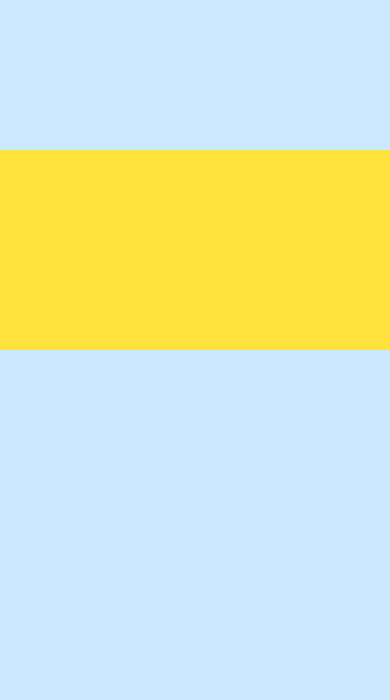
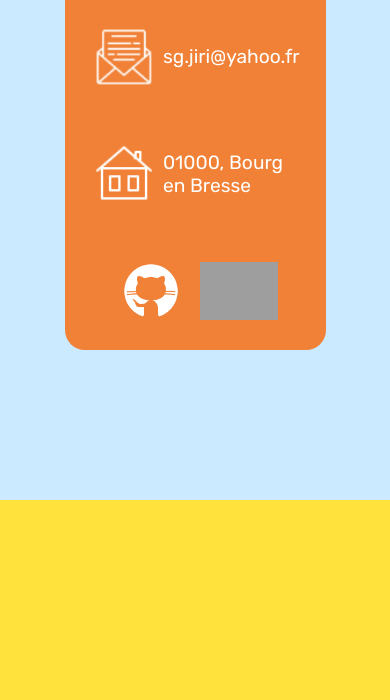
Before and after one commit to sgjiri/portfolio, a PHP site: page / in a window 390 px wide; the page is wider, and only the part inside the window is pictured. Shown: the part 4888-5588 px from the top of that part. Before the commit the page ends 5238 px from the top of that part, so only its background shows below. Run offline with PHP 8.4, Linux system fonts and the light colour scheme; some web fonts are replaced; grey boxes are pictures that could not be loaded.

Commit message:
responsivform

```diff
--- a/style.css
+++ b/style.css
@@ -10,6 +10,7 @@
   margin: 0;
   padding: 0;
   font-family: "Rubis-regular", serif;
+  transition: all 0.2s ease-in;
 }
 
 body {
@@ -1864,9 +1865,14 @@
     height: 950px;
   }
 }
-@media screen and (max-width: 1000px) {
+@media screen and (max-width: 799px) {
   main #contact {
-    height: 950px;
+    height: 1060px;
+  }
+}
+@media screen and (max-width: 566px) {
+  main #contact {
+    height: 1300px;
   }
 }
 main #contact .content {
@@ -1926,7 +1932,19 @@
 }
 @media screen and (max-width: 900px) {
   main #contact .content .padding form .zonneForm1 {
+    margin-top: 30px;
     width: 100%;
+    height: 90%;
+  }
+}
+@media screen and (max-width: 799px) {
+  main #contact .content .padding form .zonneForm1 {
+    height: 80%;
+  }
+}
+@media screen and (max-width: 566px) {
+  main #contact .content .padding form .zonneForm1 {
+    height: 70%;
   }
 }
 main #contact .content .padding form .zonneForm1 .champ {
@@ -2036,7 +2054,7 @@
   width: 30%;
   display: flex;
   flex-direction: column;
-  justify-content: center;
+  justify-content: flex-start;
   height: 100%;
 }
 @media screen and (max-width: 1300px) {
@@ -2047,6 +2065,17 @@
 @media screen and (max-width: 900px) {
   main #contact .content .padding form .zonneForm2 {
     width: 100%;
+    height: 10%;
+    margin-bottom: 30px;
+  }
+}
+@media screen and (max-width: 799px) {
+  main #contact .content .padding form .zonneForm2 {
+    height: 20%;
+  }
+}
+@media screen and (max-width: 566px) {
+  main #contact .content .padding form .zonneForm2 {
     height: 30%;
   }
 }
@@ -2063,6 +2092,15 @@
     margin-left: 5px;
   }
 }
+@media screen and (max-width: 900px) {
+  main #contact .content .padding form .zonneForm2 .contactRight {
+    height: 100%;
+    flex-direction: row;
+    margin-left: none;
+    justify-content: space-around;
+    flex-wrap: wrap;
+  }
+}
 main #contact .content .padding form .zonneForm2 .contactRight .contentContactRight {
   height: 33%;
   width: 90%;
@@ -2072,7 +2110,18 @@
 }
 @media screen and (max-width: 900px) {
   main #contact .content .padding form .zonneForm2 .contactRight .contentContactRight {
-    height: 20%;
+    height: 100%;
+    width: 210px;
+  }
+}
+@media screen and (max-width: 799px) {
+  main #contact .content .padding form .zonneForm2 .contactRight .contentContactRight {
+    height: 50%;
+  }
+}
+@media screen and (max-width: 566px) {
+  main #contact .content .padding form .zonneForm2 .contactRight .contentContactRight {
+    height: 33%;
   }
 }
 main #contact .content .padding form .zonneForm2 .contactRight .contentContactRight figure {
@@ -2111,8 +2160,19 @@
 main #contact .content .padding form .zonneForm2 .contactRight .mesReseaux {
   justify-content: center;
 }
-main #contact .content .padding form .zonneForm2 .contactRight .mesReseaux figure {
+main #contact .content .padding form .zonneForm2 .contactRight .mesReseaux a {
   margin: 0 10px;
+  height: 100%;
+  display: flex;
+  align-items: center;
+}
+main #contact .content .padding form .zonneForm2 .contactRight .mesReseaux a img {
+  height: 60%;
+}
+@media screen and (max-width: 1000px) {
+  main #contact .content .padding form .zonneForm2 .contactRight .mesReseaux a img {
+    height: 50%;
+  }
 }
 
 @keyframes bus1 {
--- a/style.scss
+++ b/style.scss
@@ -24,6 +24,7 @@
     margin: 0;
     padding: 0;
     font-family: 'Rubis-regular', serif;
+    transition: all 0.2s ease-in;
 }
 
 body {
@@ -2005,10 +2006,12 @@
             height: 950px;
         }
 
-        @media screen and (max-width: 1000px) {
-            height: 950px;
-        }
-
+        @media screen and (max-width: 799px) {
+            height: 1060px;
+        }
+        @media screen and (max-width: 566px) {
+            height: 1300px;
+        }
         .content {
             padding: 0;
             height: 100%;
@@ -2065,7 +2068,16 @@
                         }
 
                         @media screen and (max-width: 900px) {
+                            margin-top: 30px;
                             width: 100%;
+                            height: 90%;
+                        }
+
+                        @media screen and (max-width: 799px) {
+                            height: 80%;
+                        }
+                        @media screen and (max-width: 566px) {
+                            height: 70%;
                         }
 
                         .champ {
@@ -2185,7 +2197,7 @@
                         width: 30%;
                         display: flex;
                         flex-direction: column;
-                        justify-content: center;
+                        justify-content: flex-start;
                         height: 100%;
 
                         @media screen and (max-width: 1300px) {
@@ -2194,6 +2206,15 @@
 
                         @media screen and (max-width: 900px) {
                             width: 100%;
+                            height: 10%;
+                            margin-bottom: 30px;
+                        }
+
+                        @media screen and (max-width: 799px) {
+                            height: 20%;
+                        }
+
+                        @media screen and (max-width: 566px) {
                             height: 30%;
                         }
 
@@ -2209,6 +2230,14 @@
                                 margin-left: 5px;
                             }
 
+                            @media screen and (max-width: 900px) {
+                                height: 100%;
+                                flex-direction: row;
+                                margin-left: none;
+                                justify-content: space-around;
+                                flex-wrap: wrap;
+                            }
+
                             .contentContactRight {
                                 height: 33%;
                                 width: 90%;
@@ -2217,15 +2246,23 @@
                                 align-items: center;
 
                                 @media screen and (max-width: 900px) {
-                                    height: 20%;
+                                    height: 100%;
+                                    width: 210px;
                                 }
-
-                                figure{
+                                @media screen and (max-width: 799px) {
+                                    height: 50%;
+                                }
+                                @media screen and (max-width: 566px) {
+                                    height: 33%;
+                                }
+
+                                figure {
                                     height: 100%;
                                     display: flex;
                                     justify-content: center;
                                     align-items: center;
-                                    img{
+
+                                    img {
                                         height: 60%;
 
                                         @media screen and (max-width: 1000px) {
@@ -2234,7 +2271,7 @@
                                     }
                                 }
 
-                                p{
+                                p {
                                     margin-left: 25px;
                                     display: flex;
                                     justify-content: flex-start;
@@ -2246,6 +2283,7 @@
                                     @media screen and (max-width: 1000px) {
                                         margin-left: 10px;
                                     }
+
                                     @media screen and (max-width: 900px) {
                                         font-size: 1.2rem;
                                     }
@@ -2253,11 +2291,24 @@
 
                                 }
                             }
-                            .mesReseaux{
+
+                            .mesReseaux {
                                 justify-content: center;
 
-                                figure{
+                                a {
                                     margin: 0 10px;
+                                    height: 100%;
+                                    display: flex;
+                                    align-items: center;
+
+                                    img {
+                                        height: 60%;
+
+                                        @media screen and (max-width: 1000px) {
+                                            height: 50%;
+                                        }
+                                    }
+
                                 }
                             }
 
```
Also changed, not shown: 1 other file.
